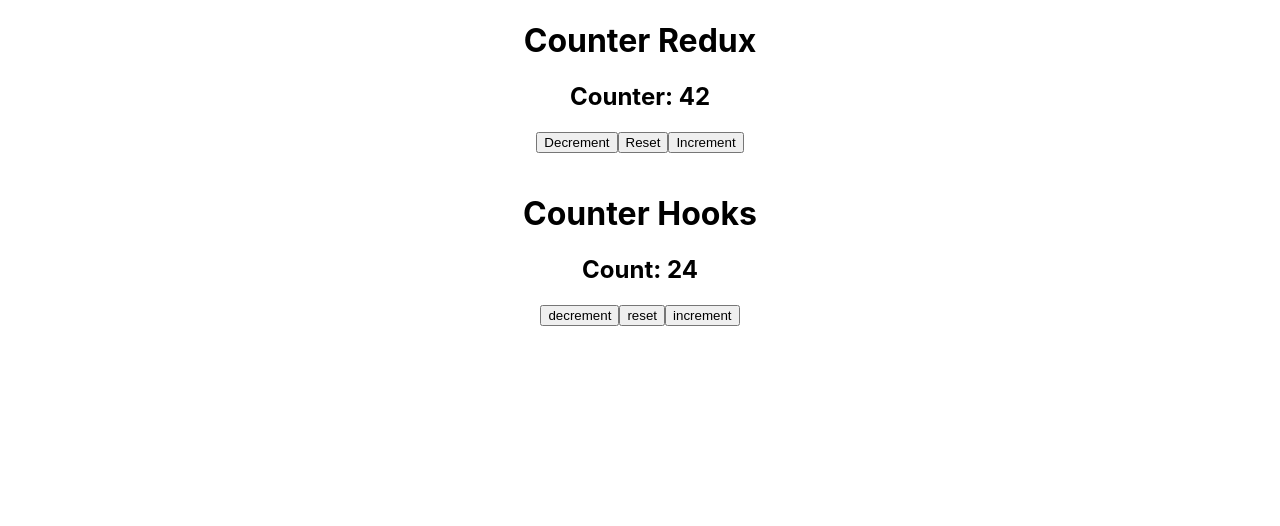
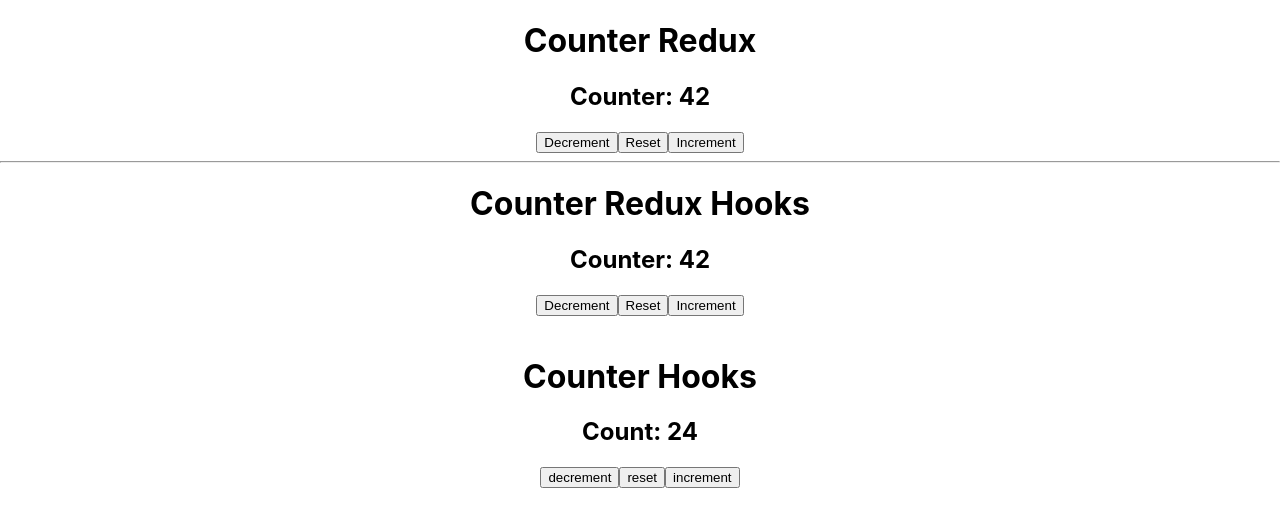
Before and after one commit to alfieqashwa/redux-counter, a React (Create React App) app: page / in a window 1280 px wide. Shown: the top 526 px of the page. Built offline with nearby package versions, Linux system fonts and the light colour scheme.

Commit message:
Added Reduk Hooks

```diff
--- a/src/App.js
+++ b/src/App.js
@@ -2,6 +2,7 @@ import React from "react";
 import { Provider } from "react-redux";
 import { CountProvider } from "./hooks/count-context";
 import CounterRedux from "./components/CounterRedux";
+import CounterReduxHooks from "./components/CounterReduxHooks";
 import { CountDispatch, CountDisplay } from "./components/CounterHooks";
 
 import { store } from "./redux/store";
@@ -10,6 +11,8 @@ export default () => (
   <div style={{ textAlign: "center" }}>
     <Provider store={store}>
       <CounterRedux />
+      <hr />
+      <CounterReduxHooks />
     </Provider>
     <br />
     <CountProvider>
--- /dev/null
+++ b/src/components/CounterReduxHooks/index.js
@@ -0,0 +1,33 @@
+import React from "react";
+import { DECREMENT, INCREMENT, RESET } from "../../reducers";
+import { useSelector, useDispatch } from "react-redux";
+// import { decrement, increment, reset } from "../../actions";
+
+function CounterReduxHooks() {
+  const count = useSelector(state => state.count);
+  const dispatch = useDispatch();
+
+  return (
+    <div>
+      <h1>Counter Redux Hooks</h1>
+      <h2>Counter: {count}</h2>
+      <button type="button" onClick={() => dispatch({ type: DECREMENT })}>
+        Decrement
+      </button>
+      <button type="button" onClick={() => dispatch({ type: RESET })}>
+        Reset
+      </button>
+      <button type="button" onClick={() => dispatch({ type: INCREMENT })}>
+        Increment
+      </button>
+    </div>
+  );
+}
+
+// const mapStateToProps = state => ({
+//   count: state.count
+// });
+
+// const mapDispatchToProps = { increment, decrement, reset };
+
+export default CounterReduxHooks;
```
